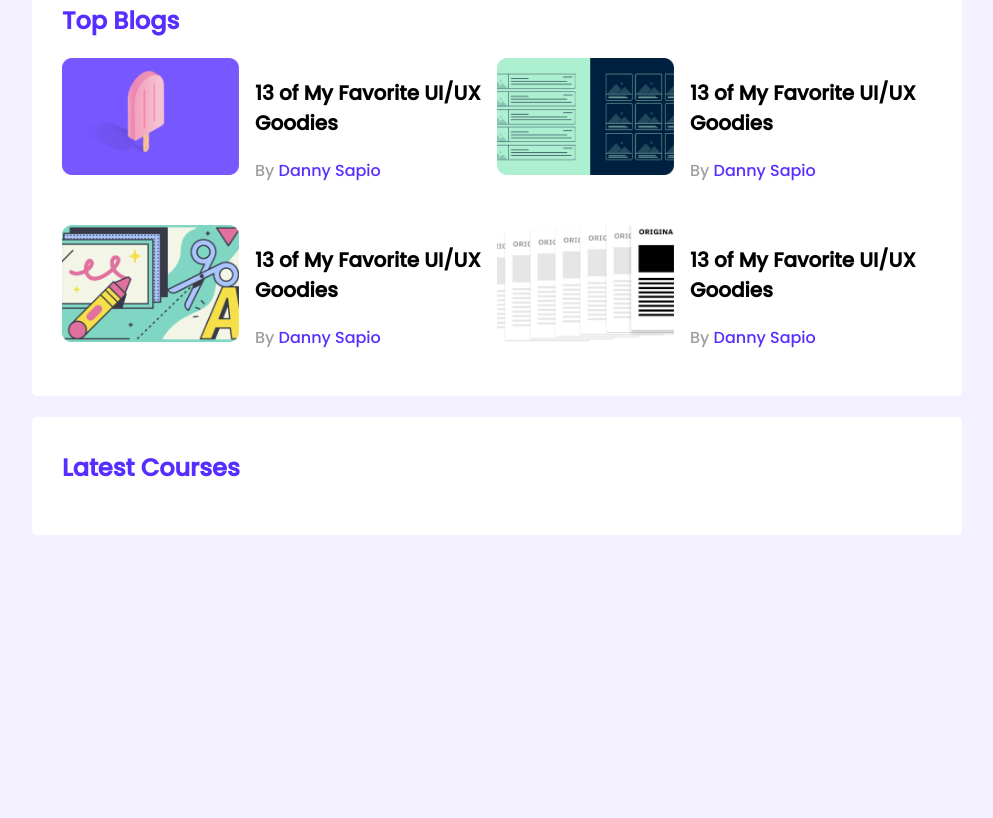
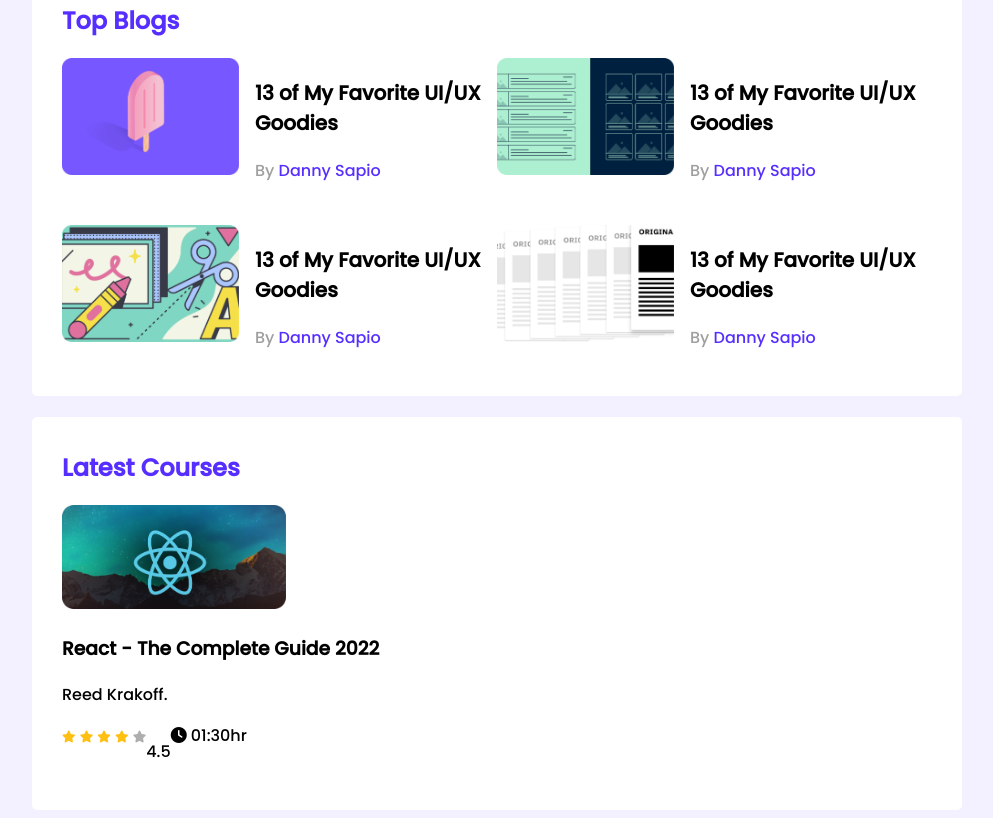
Before and after one commit to StrikerAbir/leader-board, a plain HTML site: page index.html in a window 1280 px wide. Shown: the part 329-1147 px from the top of the page, without its empty margins (143-1136 px from the left). Before the commit the page ends 872 px from the top, so only its background shows below. Drawn offline with Linux system fonts and the light colour scheme.

Commit message:
9.7 create course and use font awesome

```diff
--- a/index.html
+++ b/index.html
@@ -5,8 +5,11 @@
     <meta http-equiv="X-UA-Compatible" content="IE=edge">
     <meta name="viewport" content="width=device-width, initial-scale=1.0">
     <title>Leader Board</title>
+    <!-- font awesome -->
+    <script src="https://kit.fontawesome.com/99bc7f2386.js" crossorigin="anonymous"></script>
     <!-- style sheet -->
     <link rel="stylesheet" href="styles/style.css">
+
     <!-- <link rel="preconnect" href="https://fonts.googleapis.com">
     <link rel="preconnect" href="https://fonts.gstatic.com" crossorigin>
     <link href="https://fonts.googleapis.com/css2?family=Poppins:wght@500&display=swap" rel="stylesheet"> -->
@@ -98,8 +101,33 @@
         <!-- Latest courses -->
         <section class="container">
             <h2 class="section-title">
-                Latest Courses
-            </h2>
+                Latest Courses</h2>
+            <div class="courses">
+                <div class="course">
+                    <div class="course-banner">
+                        <img src="images/courses/course-1.png" alt="">
+                    </div>
+                    <div class="course-detail">
+                        <h3 class="course-title">React - The Complete Guide 2022</h3>
+                        <p class="course-author">Reed Krakoff.</p>
+                        <div class="course-info">
+                            <div>
+                                <i class="fa-solid fa-star filled"></i>
+                                <i class="fa-solid fa-star filled"></i>
+                                <i class="fa-solid fa-star filled"></i>
+                                <i class="fa-solid fa-star filled"></i>
+                                <i class="fa-solid fa-star empty"></i>
+                            </div>
+                            <p>4.5</p>
+                            <div class="course-duration">
+                                <i class="fa-solid fa-clock"></i>
+                                01:30hr
+                            </div>
+                        </div>
+                    </div>
+                </div>
+            </div>
+
         </section>
     </main>
 </body>
--- a/styles/style.css
+++ b/styles/style.css
@@ -55,7 +55,6 @@ hr{
     display: grid;
     grid-template-columns: repeat(2,1fr);
     row-gap: 26px;
-    column-gap: ;
 
 }
 .blog{
@@ -79,3 +78,20 @@ hr{
     color: #562EFF;
     text-decoration: none;
 }
+/* courses styles */
+.course .course-banner img{
+    width: 224px;
+    height: 104px;
+}
+.course-info {
+    display: flex;
+}
+.fa-star{
+    font-size: 12px;
+}
+.fa-star.filled{
+    color: #FFC014;
+}
+.fa-star.empty{
+    color: #AEAEAE;
+}
```
